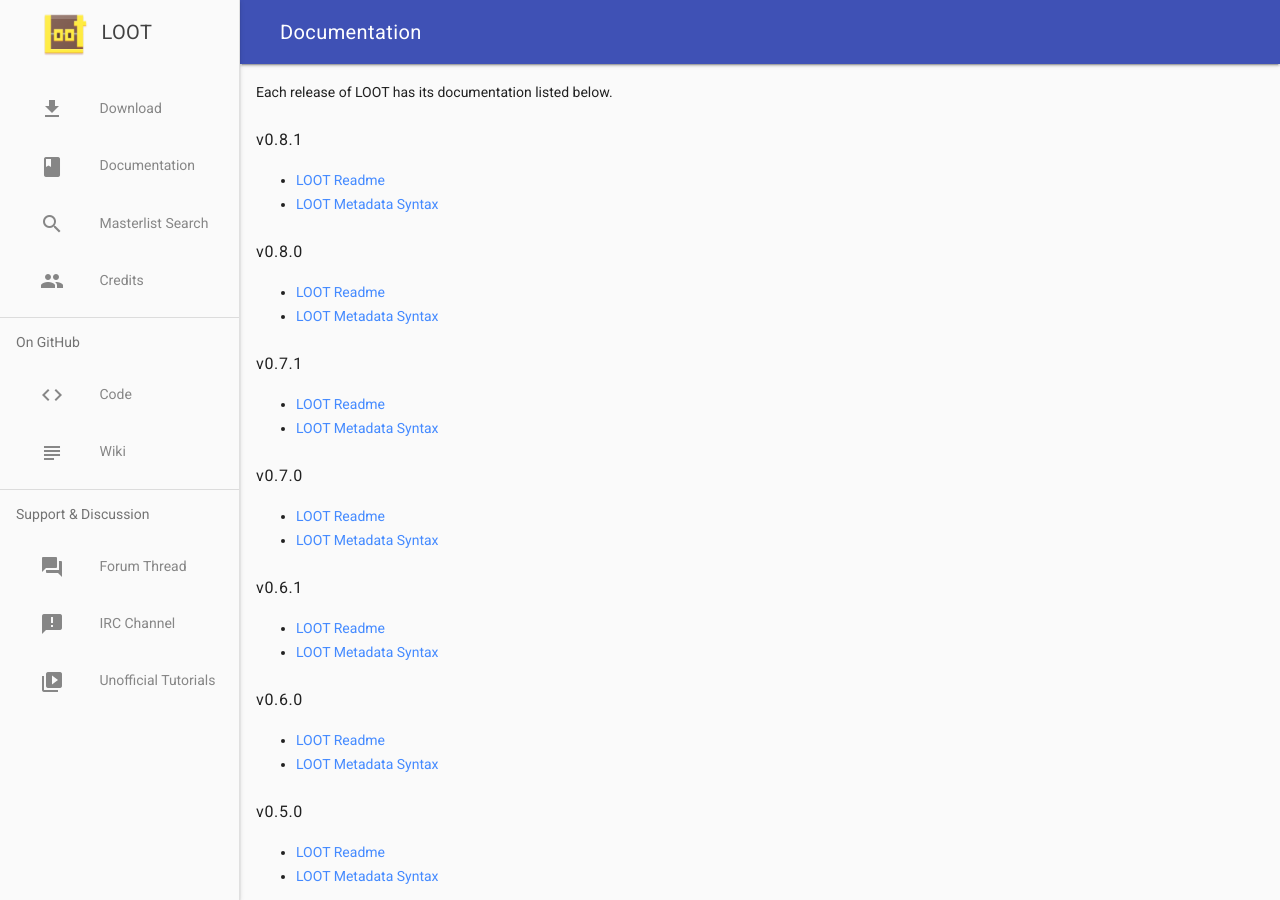
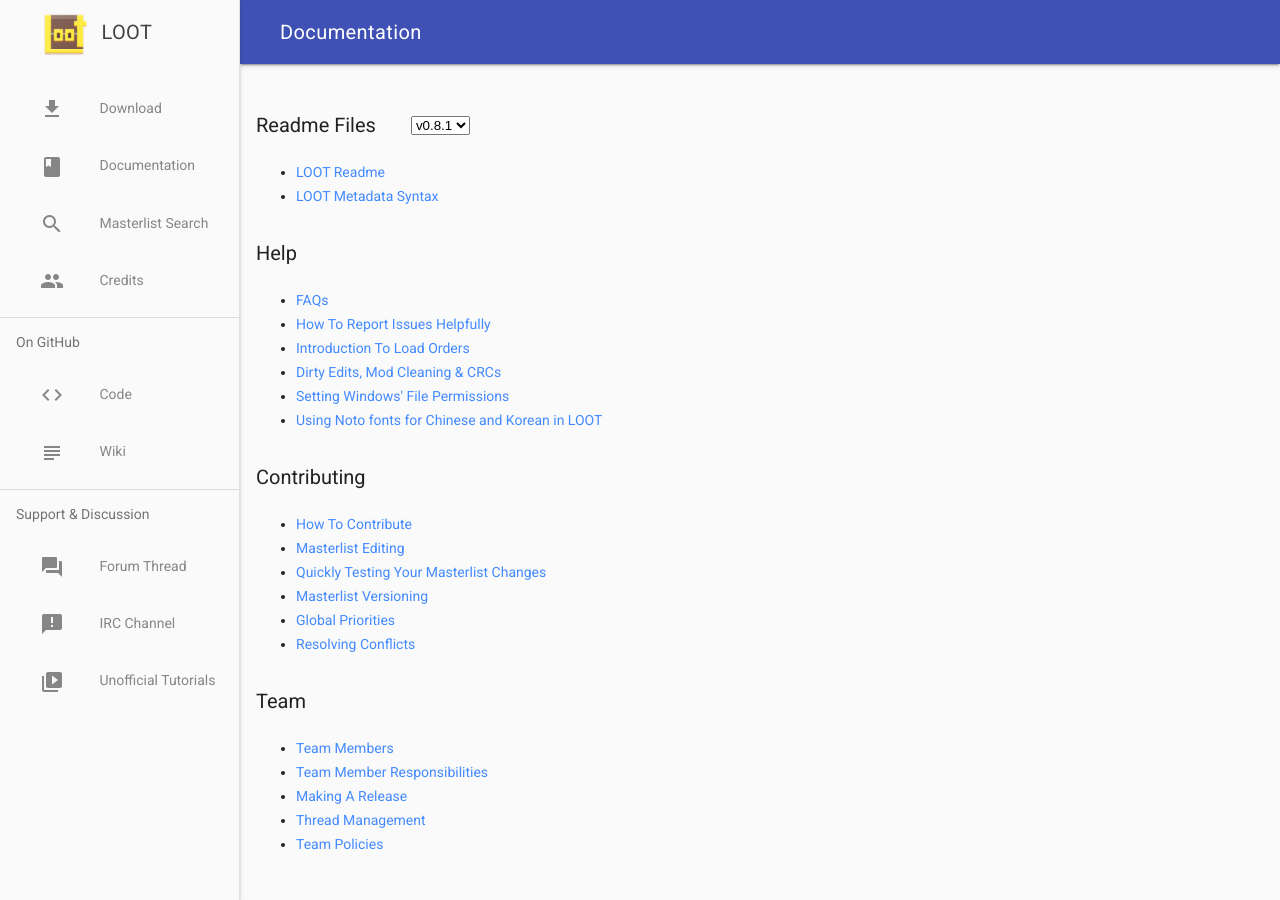
Before and after one commit to loot/loot.github.io, a Jekyll site: the page built from docs/index.html, in a window 1280 px wide. Built offline with Jekyll 4.4.1, drawn with Linux system fonts in a browser that asks for light colours; nearby versions of some CDN libraries.

Commit message:
Update documentation index page
Use a dropdown to select the LOOT readme version to view, reducing the
space taken up by readme links.

Also add links to the new docs pages from the wiki, and reduce the font
weight of links.

```diff
--- a/_layouts/page.html
+++ b/_layouts/page.html
@@ -3,14 +3,15 @@
 <meta http-equiv="X-UA-Compatible" content="IE=edge">
 <meta name="viewport" content="width=device-width, initial-scale=1">
 <title>LOOT: {{ page.title }}</title>
-<link rel="stylesheet" href="/css/style.css">
-<link rel="stylesheet" href="/css/overrides.css">
 <link rel="shortcut icon" type="image/ico" href="/images/icon.ico">
 
 <script src="https://code.getmdl.io/1.1.2/material.min.js"></script>
 <link rel="stylesheet" href="https://code.getmdl.io/1.1.2/material.indigo-blue.min.css">
 <link rel="stylesheet" href="https://fonts.googleapis.com/icon?family=Material+Icons">
 <link rel="stylesheet" href="//fonts.googleapis.com/css?family=Roboto:regular,bold,italic,thin,light,bolditalic,black,medium&amp;lang=en">
+
+<link rel="stylesheet" href="/css/style.css">
+<link rel="stylesheet" href="/css/overrides.css">
 
 <body>
     <div class="mdl-layout mdl-js-layout mdl-layout--fixed-drawer mdl-layout--fixed-header">
--- a/css/overrides.css
+++ b/css/overrides.css
@@ -10,3 +10,7 @@
 .mdl-textfield {
     vertical-align: middle;
 }
+/* Override link font weight. */
+a {
+    font-weight: normal;
+}
--- a/css/style.css
+++ b/css/style.css
@@ -112,3 +112,28 @@
 code.loot-search-result:first-of-type {
     border-top: none;
 }
+
+/* Scale headings */
+h3 {
+    font-size: 20px;
+    line-height: 30px;
+    margin: 30px 0 20px;
+}
+h4 {
+    font-size: 16px;
+    line-height: 24px;
+    margin: 24px 0 16px;
+}
+h5 {
+    font-size: 14px;
+    font-weight: 500;
+    line-height: 21px;
+    margin: 21px 0 14px;
+}
+
+/* Position readme version selector */
+#versionSelect {
+  position: relative;
+  top: -2px;
+  left: 30px;
+}
--- a/docs/index.html
+++ b/docs/index.html
@@ -4,40 +4,56 @@
 permalink: /docs/
 ---
 
-<p>Each release of LOOT has its documentation listed below.</p>
+<h3>
+  Readme Files
+  <select id="versionSelect">
+    <option value="0.8.1" selected>v0.8.1</option>
+    <option value="0.8.0">v0.8.0</option>
+    <option value="0.7.1">v0.7.1</option>
+    <option value="0.7.0">v0.7.0</option>
+    <option value="0.6.1">v0.6.1</option>
+    <option value="0.6.0">v0.6.0</option>
+    <option value="0.5.0">v0.5.0</option>
+  </select>
+</h3>
+<ul>
+  <li><a id="readmeLink" href="0.8.1/LOOT%20Readme.html">LOOT Readme</a></li>
+  <li><a id="syntaxLink" href="0.8.1/LOOT%20Metadata%20Syntax.html">LOOT Metadata Syntax</a></li>
+</ul>
 
-<h6>v0.8.1</h6>
+<h3>Help</h3>
 <ul>
-    <li><a href="0.8.1/LOOT%20Readme.html">LOOT Readme</a></li>
-    <li><a href="0.8.1/LOOT%20Metadata%20Syntax.html">LOOT Metadata Syntax</a></li>
+  <li><a href="help/LOOT-FAQs.html">FAQs</a></li>
+  <li><a href="help/How-To-Report-Issues-Helpfully.html">How To Report Issues Helpfully</a></li>
+  <li><a href="help/Introduction-To-Load-Orders.html">Introduction To Load Orders</a></li>
+  <li><a href="help/Dirty-Edits,-Mod-Cleaning-&amp;-CRCs.html">Dirty Edits, Mod Cleaning &amp; CRCs</a></li>
+  <li><a href="help/Setting-Windows'-File-Permissions.html">Setting Windows' File Permissions</a></li>
+  <li><a href="help/Using-Noto-fonts-for-Chinese-and-Korean-in-LOOT.html">Using Noto fonts for Chinese and Korean in LOOT</a></li>
 </ul>
-<h6>v0.8.0</h6>
+
+<h3>Contributing</h3>
 <ul>
-    <li><a href="0.8.0/LOOT%20Readme.html">LOOT Readme</a></li>
-    <li><a href="0.8.0/LOOT%20Metadata%20Syntax.html">LOOT Metadata Syntax</a></li>
+  <li><a href="contributing/How-To-Contribute.html">How To Contribute</a></li>
+  <li><a href="contributing/Masterlist-Editing.html">Masterlist Editing</a></li>
+  <li><a href="contributing/Quickly-Testing-Your-Masterlist-Changes.html">Quickly Testing Your Masterlist Changes</a></li>
+  <li><a href="contributing/Masterlist-Versioning.html">Masterlist Versioning</a></li>
+  <li><a href="contributing/Global-Priorities.html">Global Priorities</a></li>
+  <li><a href="contributing/Resolving-Conflicts.html">Resolving Conflicts</a></li>
 </ul>
-<h6>v0.7.1</h6>
+
+<h3>Team</h3>
 <ul>
-    <li><a href="0.7.1/LOOT%20Readme.html">LOOT Readme</a></li>
-    <li><a href="0.7.1/LOOT%20Metadata%20Syntax.html">LOOT Metadata Syntax</a></li>
+  <li><a href="team/Team-Members.html">Team Members</a></li>
+  <li><a href="team/Team-Member-Responsibilities.html">Team Member Responsibilities</a></li>
+  <li><a href="team/Making-A-Release.html">Making A Release</a></li>
+  <li><a href="team/Thread-Management.html">Thread Management</a></li>
+  <li><a href="team/Team-Policies.html">Team Policies</a></li>
 </ul>
-<h6>v0.7.0</h6>
-<ul>
-    <li><a href="0.7.0/LOOT%20Readme.html">LOOT Readme</a></li>
-    <li><a href="0.7.0/LOOT%20Metadata%20Syntax.html">LOOT Metadata Syntax</a></li>
-</ul>
-<h6>v0.6.1</h6>
-<ul>
-    <li><a href="0.6.1/LOOT%20Readme.html">LOOT Readme</a></li>
-    <li><a href="0.6.1/LOOT%20Metadata%20Syntax.html">LOOT Metadata Syntax</a></li>
-</ul>
-<h6>v0.6.0</h6>
-<ul>
-    <li><a href="0.6.0/LOOT%20Readme.html">LOOT Readme</a></li>
-    <li><a href="0.6.0/LOOT%20Metadata%20Syntax.html">LOOT Metadata Syntax</a></li>
-</ul>
-<h6>v0.5.0</h6>
-<ul>
-    <li><a href="0.5.0/LOOT%20Readme.html">LOOT Readme</a></li>
-    <li><a href="0.5.0/LOOT%20Metadata%20Syntax.html">LOOT Metadata Syntax</a></li>
-</ul>
+
+<script>
+  var select = document.getElementById('versionSelect');
+  select.addEventListener('input', function(evt) {
+    document.getElementById('readmeLink').href = evt.target.value + '/LOOT%20Readme.html';
+    document.getElementById('syntaxLink').href = evt.target.value + '/LOOT%20Metadata%20Syntax.html';
+  });
+</script>
```
